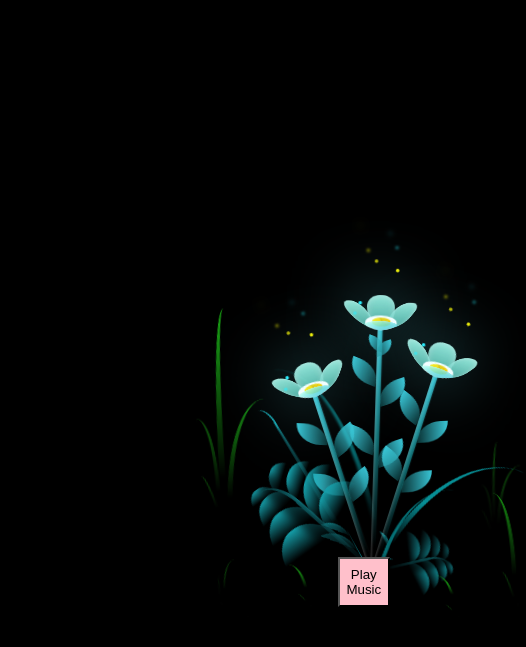
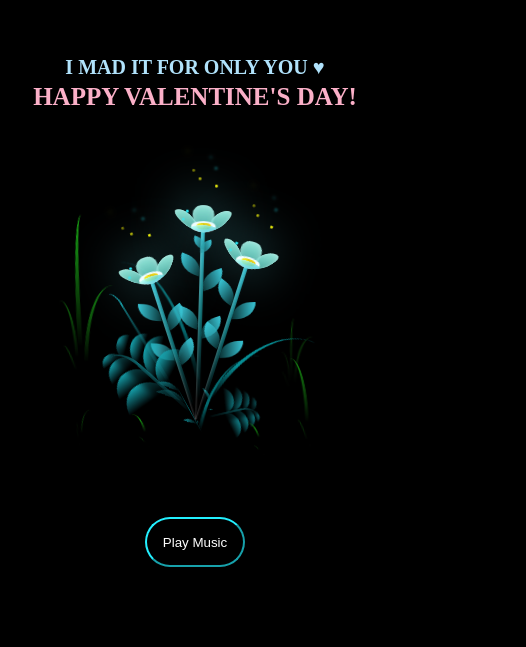
Before and after one commit to Phuri-code/Flower4u, a plain HTML site: page index.html in a window 390 px wide. Shown: the part 187-834 px from the top of the page, 526 px wide, since content can reach past the window. Drawn offline with Linux system fonts and the light colour scheme.

Commit message:
Update style.css

```diff
--- a/style.css
+++ b/style.css
@@ -5,13 +5,40 @@
   margin: 0;
   box-sizing: border-box;
 }
+.letter{
+  color:  rgb(251, 176, 200);
+  margin-bottom: 35rem;
+  position: fixed;
+}
+.letter1{
+  color:  rgb(176, 226, 251);
+  margin-bottom: 37rem;
+  position: fixed;
+}
+@media all and (max-width: 800px) {
+  .letter{
+    color:  rgb(251, 176, 200);
+    margin-bottom: 31rem;
+    position: fixed;
+    font-size: 25px;
+  }
+  .letter1{
+    color:  rgb(176, 226, 251);
+    font-size: 20px;
+    margin-bottom: 33rem;
+    position: fixed;
+  }
+}
 #play-btn {
   width: 100px;
   height: 50px;
   border-color: none;
-  background-color: pink;
-  margin-left: -2rem;
-
+  background-color: rgb(0, 0, 0);
+  border-radius: 100px;
+  border-color: #23f0ff;
+  margin-bottom: 2.5rem;
+  color:#fff;
+  text-size-adjust: 10px;
   position: static;
   z-index: 1000; /* Ensures it's clickable */
 }
@@ -36,17 +63,19 @@ body {
   left: 50%;
   top: 0;
   transform: translateX(-50%);
-  width: 100%;
-  height: 100%;
+  width: auto;
+  height: auto;
   filter: blur(0.1vmin);
 }
 
 .flowers {
-  position: relative;
-  transform: scale(0.9);
+  position: fixed;
+  margin-bottom: 10rem;
+  transform: scale(0.7);
 }
 
 .flower {
+  /* margin-bottom: 15rem; */
   position: absolute;
   bottom: 10vmin;
   transform-origin: bottom center;
@@ -58,7 +87,7 @@ body {
 }
 .flower--1 .flower__line {
   height: 70vmin;
-  animation-delay: 0.3s;
+  animation-delay: 0.4s;
 }
 .flower--1 .flower__line__leaf--1 {
   animation: blooming-leaf-right var(--fl-speed) 1.6s backwards;
```
